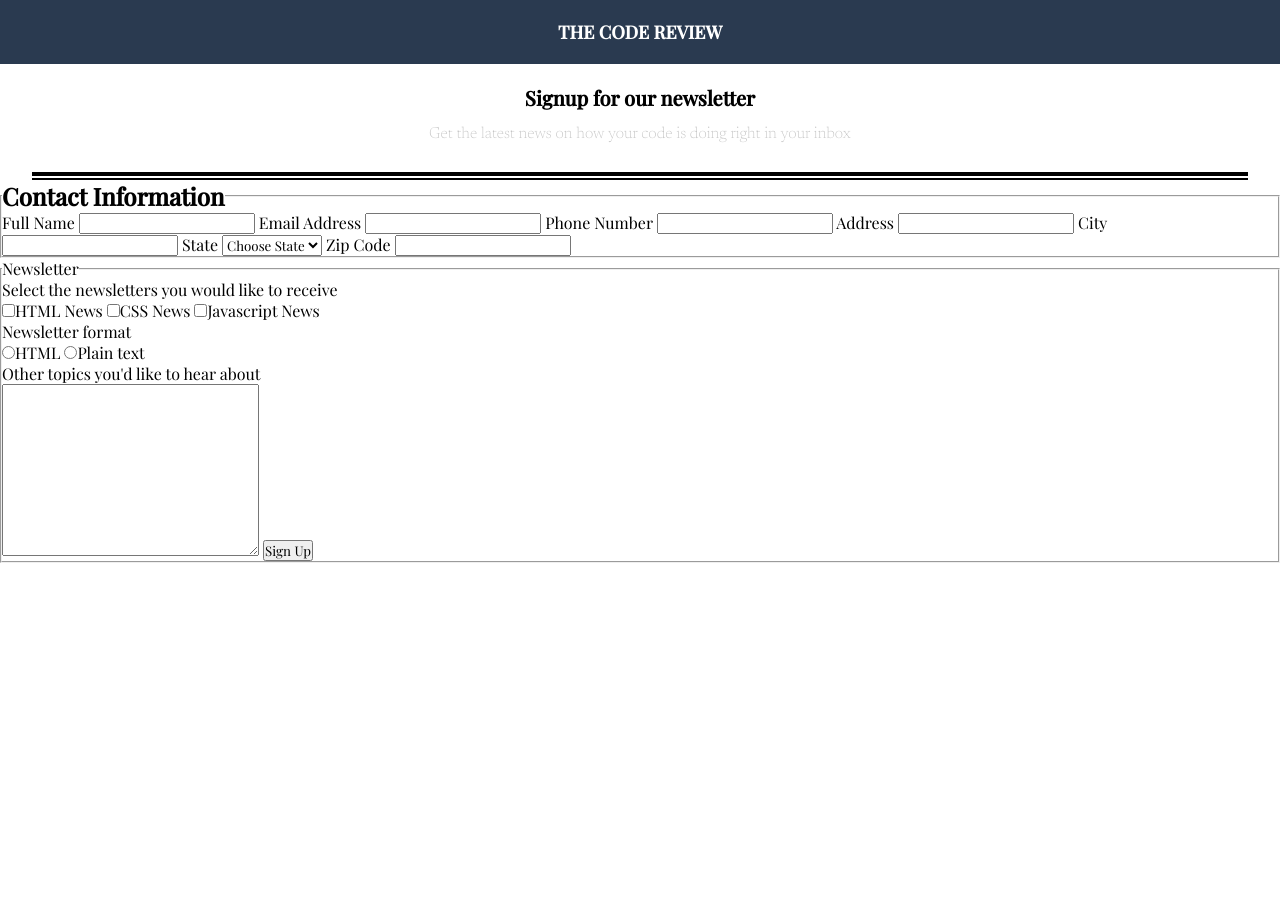
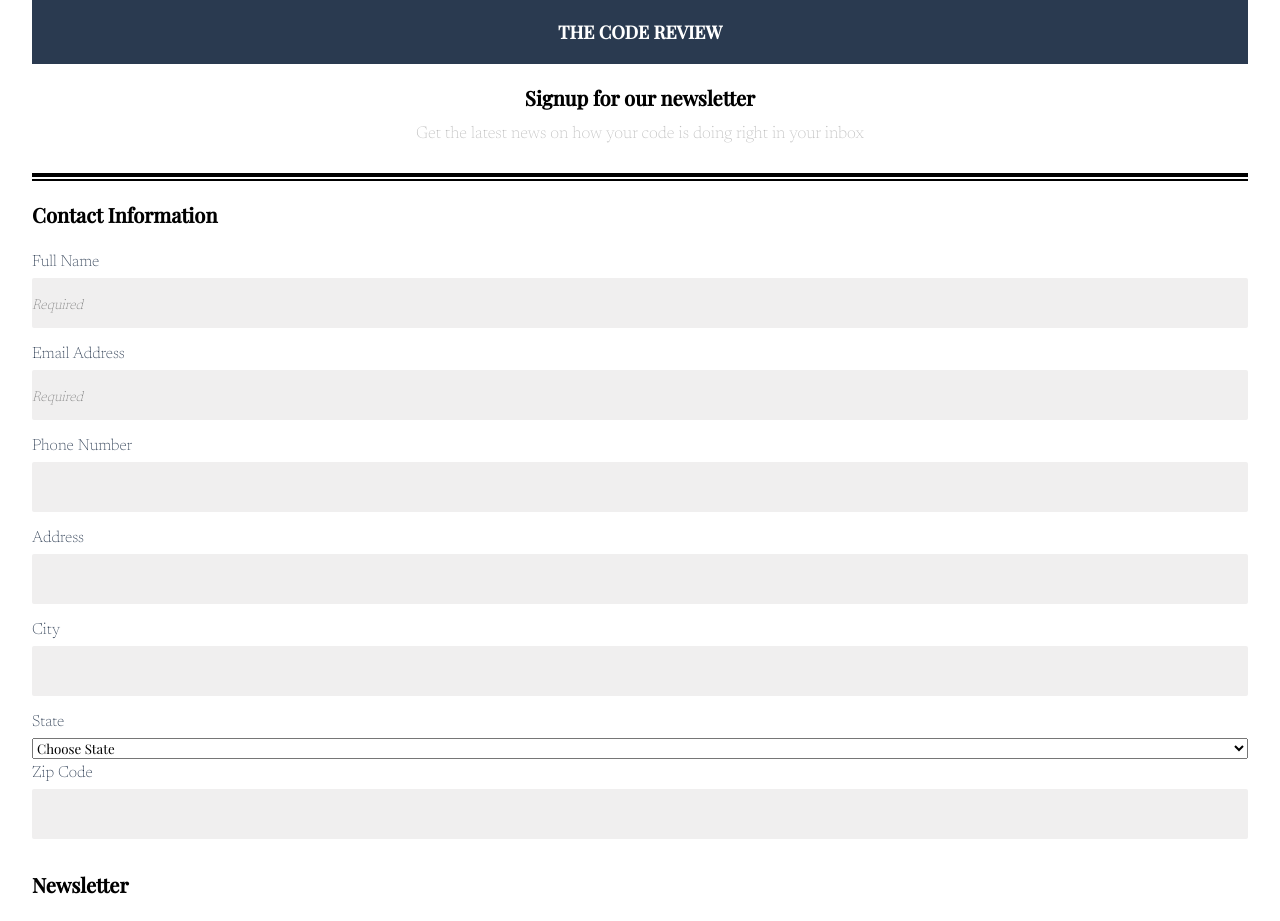
Before and after one commit to kristenwood123/Form-TTH, a plain HTML site: page index.html in a window 1280 px wide. Shown: the top 921 px of the page. Before the commit the page ends 800 px from the top, so only its background shows below. Drawn offline with nearby package versions, Linux system fonts and the light colour scheme.

Commit message:
styled contact information

```diff
--- a/css/styles.css
+++ b/css/styles.css
@@ -6,9 +6,11 @@
 }
 
 :root {
-  --clr-blue: rgb(42, 58, 80);
+  --clr-dark-blue: rgb(42, 58, 80);
+  --clr-blue: rgb(18, 72, 116);
   --clr-white: #fff;
   --clr-light-gray: rgb(192, 192, 192);
+  --clr-light-input: rgb(240, 239, 239);
   --font-playfair: "Playfair Display", serif;
   --font-newsreader: "Newsreader", serif;
 }
@@ -20,7 +22,7 @@
 
 /* Header ------------------ */
 header h1 {
-  background-color: var(--clr-blue);
+  background-color: var(--clr-dark-blue);
   color: var(--clr-white);
   text-transform: uppercase;
   font-size: 18px;
@@ -45,6 +47,7 @@ header h1 {
 .header__text p {
   color: var(--clr-light-gray);
   font-weight: 200px;
+  font-size: 17px;
   font-family: var(--font-newsreader);
   width: 90%;
   margin-bottom: 30px;
@@ -59,3 +62,49 @@ header h1 {
   border: 1px solid black;
 }
 /* End Header ------------------ */
+
+fieldset {
+  border: none;
+  display: flex;
+  flex-direction: column;
+}
+
+legend h2 {
+  font-size: 20px;
+  margin-top: 20px;
+  margin-bottom: 20px;
+}
+
+label[for] {
+  font-size: 16px;
+  color: var(--clr-dark-blue);
+  font-weight: 200;
+  font-family: var(--font-newsreader);
+  margin-bottom: 8px;
+  margin-top: 6px;
+}
+
+input[type] {
+  margin-bottom: 12px;
+  background-color: var(--clr-light-input);
+  border: none;
+  height: 50px;
+  border-radius: 2px;
+}
+
+input:focus {
+  outline-color: var(--clr-blue);
+}
+
+fieldset > label {
+  color: pink;
+}
+
+input::placeholder {
+  color: var(--clr-light-gray);
+  font-family: var(--font-newsreader);
+  font-weight: 200;
+  font-style: italic;
+  font-size: 14px;
+  color: gray;
+}
--- a/index.html
+++ b/index.html
@@ -13,10 +13,9 @@
   <title>Form</title>
 </head>
 <body>
+  <div class="container">
     <header>
       <h1>The Code Review</h1>
-      <!-- body container -->
-      <div class="container">
         <div class="header__text">
         <h2>Signup for our newsletter</h2>
         <p>Get the latest news on how your code is doing right in your inbox</p>
@@ -29,13 +28,14 @@
       <form>
         <!-- Contact Info -->
         <fieldset>
-          <legend><h2>Contact Information</h2></legend>
+          <legend>
+            <h2>Contact Information</h2></legend>
           <!-- Name -->
           <label for="name">Full Name</label>
-          <input type="text" id='name' name='user-name' required>
+          <input type="text" id='name' name='user-name' placeholder="Required">
           <!-- Email -->
           <label for="email">Email Address</label>
-          <input type="email" id='email' name='user-email' required>
+          <input type="email" id='email' name='user-email' placeholder="Required">
           <!-- Phone Number -->
           <label for="number">Phone Number</label>
           <input type="tel" id='number' name='user-number'>
@@ -60,7 +60,9 @@
 
         <!-- Newletter -->
         <fieldset>
-          <legend>Newsletter</legend>
+          <legend>
+            <h2>Newsletter</h2>
+          </legend>
             <p class="newsletter__text">Select the newsletters you would like to receive</p>
             <label><input type="checkbox"/>HTML News</label>
             <label><input type="checkbox" />CSS News</label>
```
